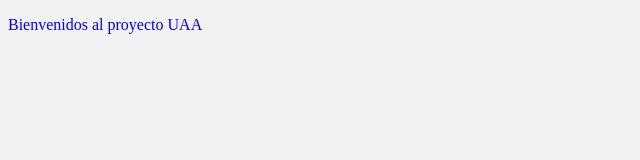
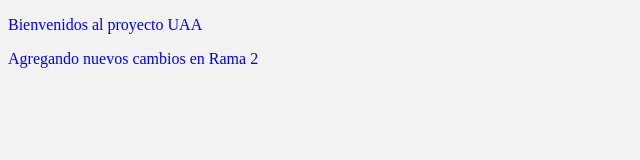
Before and after one commit to AxelBenjamin/PruebaGit, a plain HTML site: page index.html in a window 1280 px wide. Shown: the whole page, without its empty margins (0-640 px from the left). Drawn offline with Linux system fonts and the light colour scheme.

Commit message:
[#120869403] Agregando cambios nuevos a la Rama2 	modified:   index.html 	modified:   readme.txt

```diff
--- a/index.html
+++ b/index.html
@@ -7,5 +7,6 @@
 </head>
 <body>
 	<p>Bienvenidos al proyecto UAA</p>
+	<p>Agregando nuevos cambios en Rama 2</p>
 </body>
 </html>
```
Also changed, not shown: readme.txt.
